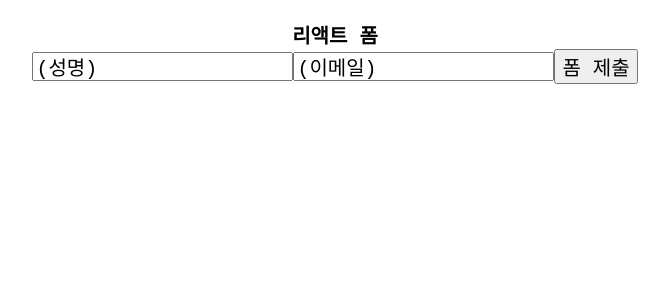
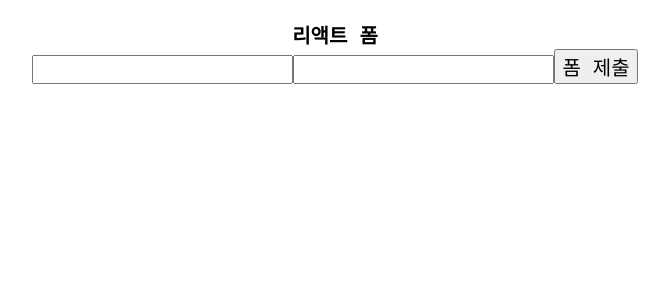
Before and after one commit to osparking/react-exercise2, a React (Vite) app: page / in a window 1280 px wide. Shown: the top 300 px of the page, without its empty margins (305-974 px from the left). Built offline with nearby package versions, Linux system fonts and the light colour scheme.

Commit message:
errors state, valideForm function

```diff
--- a/src/App.jsx
+++ b/src/App.jsx
@@ -3,9 +3,16 @@ import './App.css';
 
 function App() {
   const [formData, setFormData] = useState({
-    name: '(성명)',
-    email: '(이메일)'
+    name: '',
+    email: ''
   })
+
+  const [errors, setErrors] = useState({});
+  const validateForm = () => {
+    if (formData.name.trim().length === 0) {
+      setErrors({...errors, name: '이름이 누락되었습니다!'});
+    }
+  }
 
   const handleSubmit = (e) => {
     e.preventDefault();
```
